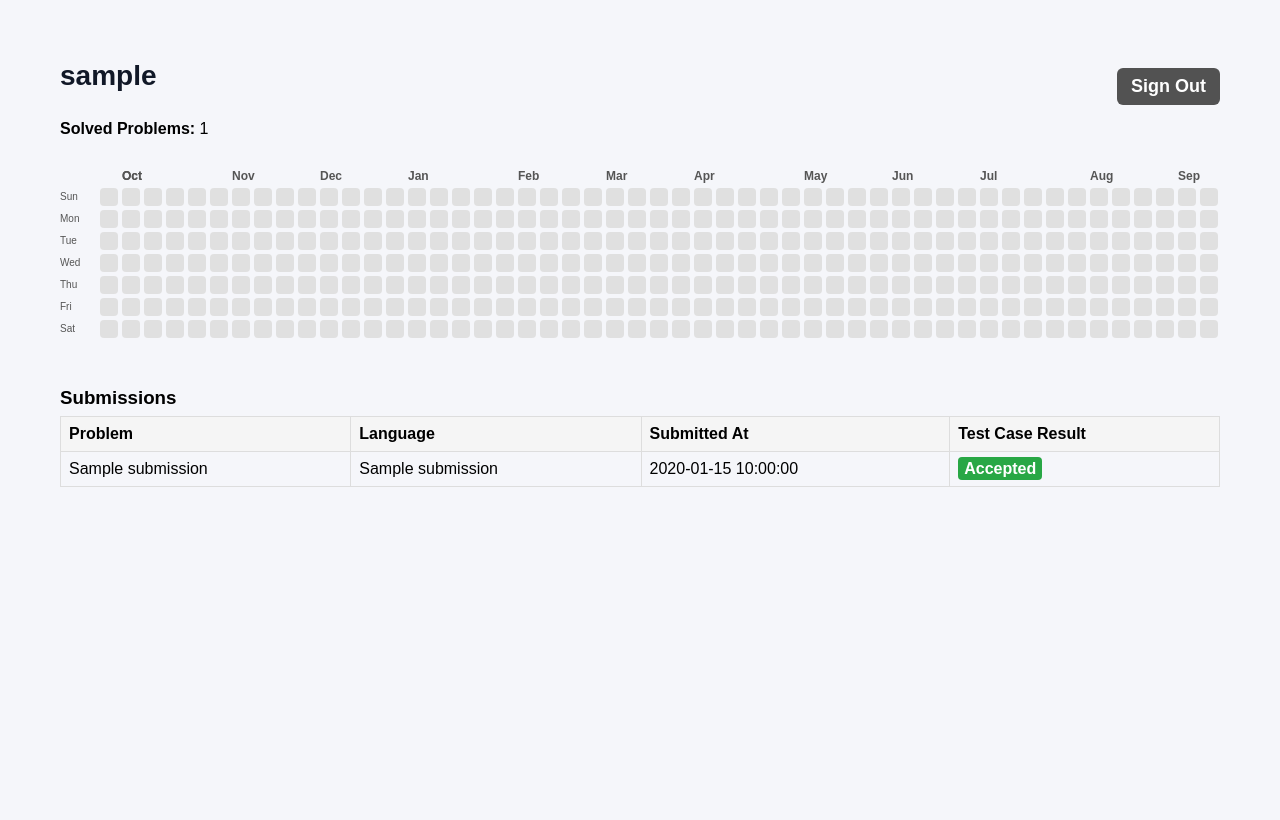
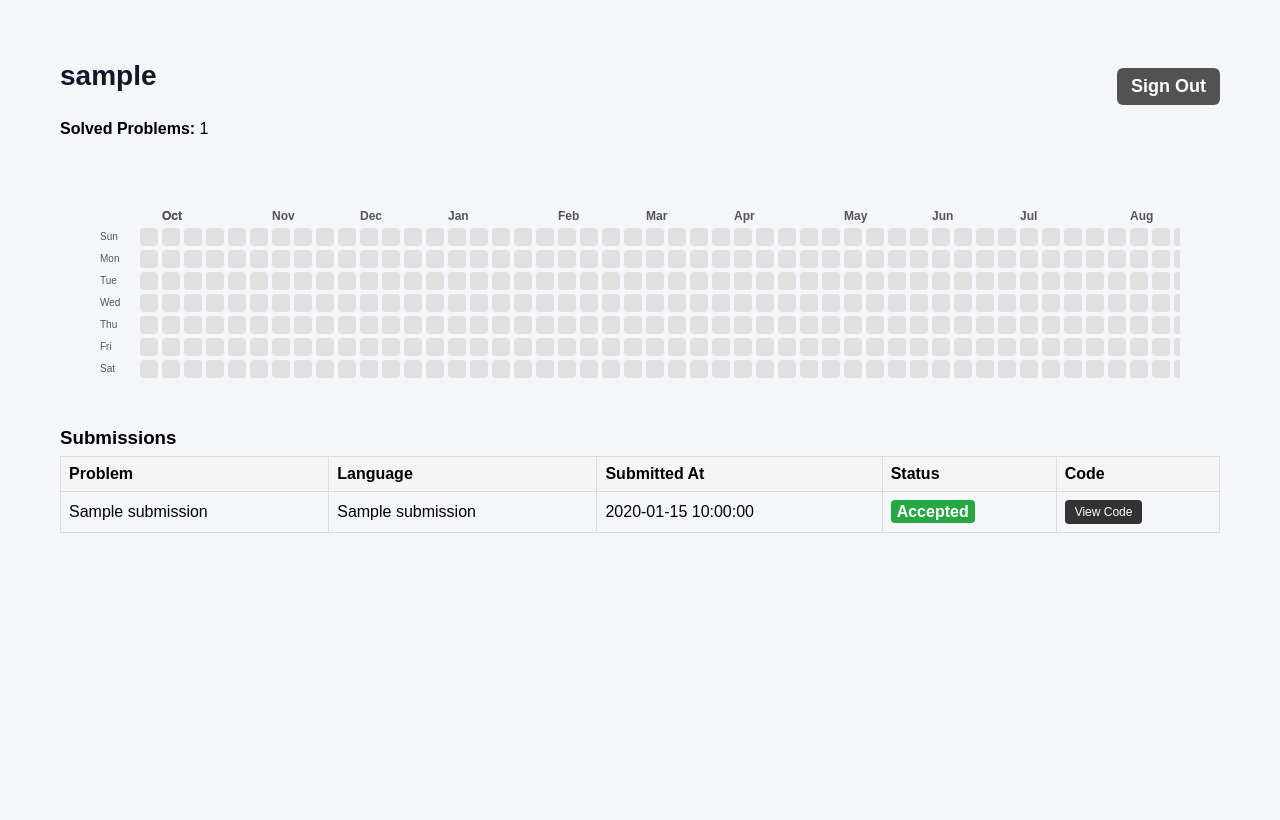
Before and after one commit to Nikhil-K09/fire-coding, a Flask app: a page that uses app/templates/profile.html in a window 1280 px wide. Shown: the part 70-890 px from the top of the page. Run offline with Flask 2, Linux system fonts and the light colour scheme; the visitor is signed in with stand-in values (Sample User, id 1); a database or web service that is not in the repository returns one stand-in record (values such as "Sample title").

Commit message:
fixed profile

```diff
--- a/app/routes.py
+++ b/app/routes.py
@@ -2,16 +2,16 @@
 from flask_login import login_required, current_user
 from bson.objectid import ObjectId
 from datetime import datetime
+import pytz
 from . import mongo
 from .judge0 import run_code
-import pytz
 
 main = Blueprint('main', __name__)
 
 # ================== HOME PAGE ==================
 @main.route('/')
 def index():
-    problems = list(mongo.db.problems.find({}, {"title":1, "difficulty":1}))
+    problems = list(mongo.db.problems.find({}, {"title": 1, "difficulty": 1}))
     for p in problems:
         p['_id'] = str(p['_id'])
     return render_template('index.html', problems=problems)
@@ -49,18 +49,19 @@
 @main.route('/profile/<username>')
 @login_required
 def user_profile(username):
-    # Fetch user profile
     profile = mongo.db.profiles.find_one({"username": username})
     if not profile:
         abort(404)
 
-    # Fetch submissions
-    subs = list(mongo.db.submissions.find({"username": username}).sort("submitted_at", -1))
+    # Use user_id string consistently
+    subs = list(mongo.db.submissions.find({"user_id": profile["user_id"]}).sort("submitted_at", -1))
     for s in subs:
         s['_id'] = str(s['_id'])
-        s['submitted_at'] = s['submitted_at'].strftime("%Y-%m-%d %H:%M:%S")
+        if isinstance(s['submitted_at'], datetime):
+            s['submitted_at'] = s['submitted_at'].strftime("%Y-%m-%d %H:%M:%S")
 
-    solved_dates = profile.get("solved_dates", [])
+    solved_entries = list(mongo.db.solved.find({"user_id": profile["user_id"]}))
+    solved_dates = [se['solved_at'].strftime("%Y-%m-%d") for se in solved_entries]
     solved_count = len(solved_dates)
 
     return render_template(
@@ -71,14 +72,8 @@
         submissions=subs
     )
 
+
 # ================== SUBMIT CODE ==================
-# routes.py (inside your blueprint)
-from flask import request, jsonify
-from flask_login import login_required, current_user
-from bson.objectid import ObjectId
-from datetime import datetime
-import pytz
-
 @main.route('/submit', methods=['POST'])
 @login_required
 def submit():
@@ -96,50 +91,38 @@
     expected_output = str(test_case.get("output", "")).strip()
 
     try:
-        # run_code should call Judge0 and return a parsed JSON result
         result = run_code(code, lang_id, input_data)
     except Exception as e:
-        # network / API error
-        err = str(e)
-        return jsonify({"status": "Error", "error": err}), 500
+        return jsonify({"status": "Error", "error": str(e)}), 500
 
-    # Extract judge outputs (be defensive)
     stdout = (result.get("stdout") or "").strip()
     stderr = (result.get("stderr") or "").strip()
     compile_output = (result.get("compile_output") or "").strip()
     judge_status = result.get("status", {}).get("description", "") or ""
 
-    # Determine overall status
+    # Determine status
     if compile_output:
-        status = "Error"
-        error_message = compile_output
+        status, error_message = "Error", compile_output
     elif stderr and ("runtime" in judge_status.lower() or "error" in judge_status.lower()):
-        status = "Error"
-        error_message = stderr
+        status, error_message = "Error", stderr
     else:
-        # If judge marks accepted OR output matches expected -> Accepted
         if judge_status.lower() == "accepted" or stdout == expected_output:
-            # final acceptance depends on exact match to expected
             status = "Accepted" if stdout == expected_output else "Rejected"
             error_message = ""
         else:
-            # other statuses (TLE, RTE, WA etc.)
-            # treat statuses that include "time limit", "memory", "runtime", "error" as Error
             lower = judge_status.lower()
             if any(k in lower for k in ("time limit", "memory", "runtime", "error", "crash")):
-                status = "Error"
-                error_message = stderr or compile_output or judge_status
+                status, error_message = "Error", stderr or compile_output or judge_status
             else:
-                # default to Rejected (wrong answer)
-                status = "Rejected"
-                error_message = ""
+                status, error_message = "Rejected", ""
 
-    # Save submission with timezone-aware datetime
+    # Store with local IST (for heatmap later we can switch to UTC if needed)
     ist = pytz.timezone("Asia/Kolkata")
     local_time = datetime.now(ist)
 
     mongo.db.submissions.insert_one({
         "user_id": current_user.id,
+        "username": current_user.username,
         "problem_id": problem_id,
         "problem_title": problem['title'],
         "lang": lang_id,
@@ -155,7 +138,7 @@
         }
     })
 
-    # Update solved collection only once per user/problem
+    # Update solved only once
     if status == "Accepted":
         solved_entry = mongo.db.solved.find_one({
             "user_id": current_user.id,
@@ -169,7 +152,6 @@
                 "solved_at": local_time
             })
 
-    # Return structured info to frontend
     return jsonify({
         "status": status,
         "judge_status": judge_status,
@@ -182,15 +164,18 @@
     })
 
 
+# ================== IDE ==================
 @main.route('/ide')
 @login_required
 def ide():
     return render_template('ide.html')
 
+
 @main.route('/contests')
 @login_required
 def contests():
     return render_template('contests.html')
+
 
 @main.route('/ide_submit', methods=['POST'])
 @login_required
@@ -213,9 +198,7 @@
             status = "No Output"
 
     except Exception as e:
-        stdout = ""
-        stderr = str(e)
-        status = "Error"
+        stdout, stderr, status = "", str(e), "Error"
 
     return jsonify({
         "status": status,
--- a/app/static/css/style.css
+++ b/app/static/css/style.css
@@ -465,7 +465,6 @@
   align-items: center;
   margin-bottom: 8px;
 }
-
 .logout-btn {
   font-size: 18px;
   font-weight: bold;
@@ -523,6 +522,50 @@
 .status--rejected { background-color: #dc3545; }
 .status--pending { background-color: #ffc107; color: black; }
 .status--gray { background-color: #6c757d; }
+
+
+.modal {
+    position: fixed;
+    z-index: 1000;
+    left: 25%; top: 25%;
+    width: 100%; height:100%;
+    display: flex;
+    justify-content: center;
+    align-items: center;
+  }
+  .modal-content {
+    background: #fff;
+    padding: 20px;
+    border-radius: 8px;
+    max-width: 800px;
+    width: 90%;
+    max-height: 90%;
+    overflow-y: auto;
+  }
+  .modal .close {
+    float: right;
+    font-size: 22px;
+    cursor: pointer;
+  }
+  .code-block {
+    background: #272822;
+    color: #f8f8f2;
+    padding: 15px;
+    border-radius: 5px;
+    white-space: pre-wrap;
+    word-wrap: break-word;
+    font-family: monospace;
+    font-size: 14px;
+  }
+  .view-code-btn {
+    padding: 5px 10px;
+    font-size: 12px;
+    cursor: pointer;
+    border: none;
+    background: #333;
+    color: #fff;
+    border-radius: 4px;
+  }
 
 /* ================== LOGIN PAGE ================== */
 .login-container {
--- a/app/templates/profile.html
+++ b/app/templates/profile.html
@@ -11,7 +11,7 @@
     <p><strong>Solved Problems: </strong> {{ solved_count }}</p>
   </div>
 
-  <div id="heatmap" class="heatmap" style="display:flex; justify-content:center; margin-bottom:40px;"></div>
+  <div id="heatmap" class="heatmap" style="display:flex; justify-content:center; padding:40px;"></div>
 
   <h3 style="padding-bottom: 7px;">Submissions</h3>
   <table class="submissions-table">
@@ -20,7 +20,8 @@
         <th>Problem</th>
         <th>Language</th>
         <th>Submitted At</th>
-        <th>Test Case Result</th>
+        <th>Status</th>
+        <th>Code</th>
       </tr>
     </thead>
     <tbody>
@@ -42,19 +43,35 @@
               <span class="status status--gray">Pending</span>
             {% endif %}
           </td>
+          <td>
+            <button class="view-code-btn"
+                    data-code="{{ sub.code | e }}"
+                    data-lang="{{ sub.lang_name }}">
+              View Code
+            </button>
+          </td>
         </tr>
       {% endfor %}
     </tbody>
   </table>
 </div>
 
-<!-- Heatmap Script -->
+<!-- Modal -->
+<div id="codeModal" class="modal" style="display:none;">
+  <div class="modal-content">
+    <span class="close">&times;</span>
+    <h3 id="modalLang"></h3>
+    <pre id="modalCode" class="code-block"></pre>
+  </div>
+</div>
+
+<!-- Heatmap Script (unchanged) -->
 <script src="https://d3js.org/d3.v6.min.js"></script>
 <script>
   const solvedDates = new Set({{ solved_dates|tojson }});
 
-  const rows = 7;      // days in a week
-  const cols = 54;     // fixed weeks
+  const rows = 7;
+  const cols = 54;
   const cellSize = 18;
   const cellPadding = 4;
 
@@ -70,7 +87,6 @@
   const startDate = new Date(today);
   startDate.setDate(today.getDate() - (rows*cols - 1));
 
-  // Generate 7x54 grid of dates
   const days = [];
   for (let i = 0; i < rows * cols; i++) {
     const d = new Date(startDate);
@@ -79,13 +95,9 @@
   }
 
   function formatDateLocal(d) {
-    const year = d.getFullYear();
-    const month = (d.getMonth()+1).toString().padStart(2,'0');
-    const day = d.getDate().toString().padStart(2,'0');
-    return `${year}-${month}-${day}`;
+    return d.toISOString().slice(0,10);
   }
 
-  // Draw cells
   svg.selectAll("rect")
     .data(days)
     .enter()
@@ -98,7 +110,6 @@
     .attr("rx", 4)
     .attr("ry", 4);
 
-  // Month labels
   const months = d3.timeMonths(days[0], today);
   svg.selectAll("text")
     .data(months)
@@ -114,7 +125,6 @@
     .style("fill", "#555")
     .style("font-weight", "600");
 
-  // Day labels (optional)
   const dayLabels = ["Sun","Mon","Tue","Wed","Thu","Fri","Sat"];
   svg.selectAll(".dayLabel")
     .data(dayLabels)
@@ -127,4 +137,26 @@
     .style("fill", "#555");
 </script>
 
+<!-- Modal Script -->
+<script>
+  const modal = document.getElementById("codeModal");
+  const modalCode = document.getElementById("modalCode");
+  const modalLang = document.getElementById("modalLang");
+  const closeBtn = document.querySelector(".modal .close");
+
+  document.querySelectorAll(".view-code-btn").forEach(btn => {
+    btn.addEventListener("click", () => {
+      modal.style.display = "block";
+      modalCode.textContent = btn.dataset.code;
+      modalLang.textContent = "Language: " + btn.dataset.lang;
+    });
+  });
+
+  closeBtn.onclick = () => modal.style.display = "none";
+  window.onclick = (event) => {
+    if (event.target == modal) modal.style.display = "none";
+  };
+</script>
+
+
 {% endblock %}
```
Also changed, not shown: vercel.json (deleted), 1 other file.
